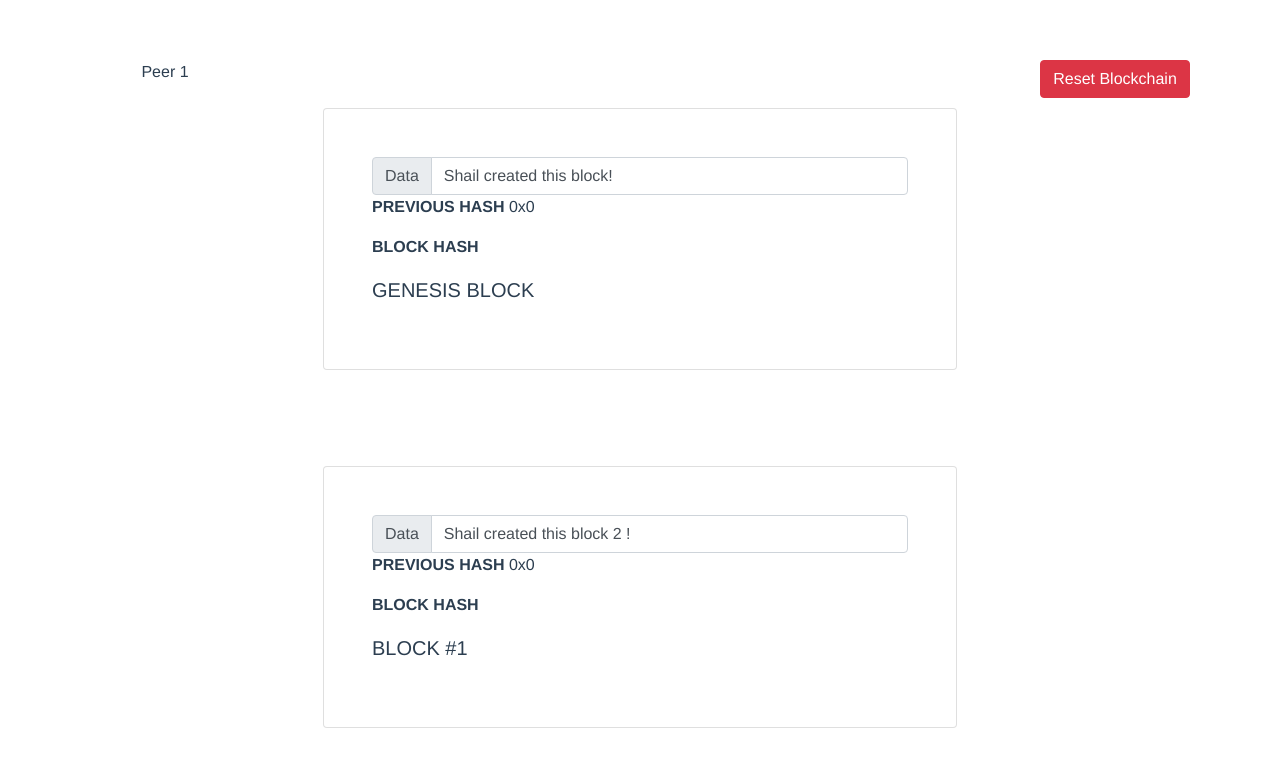
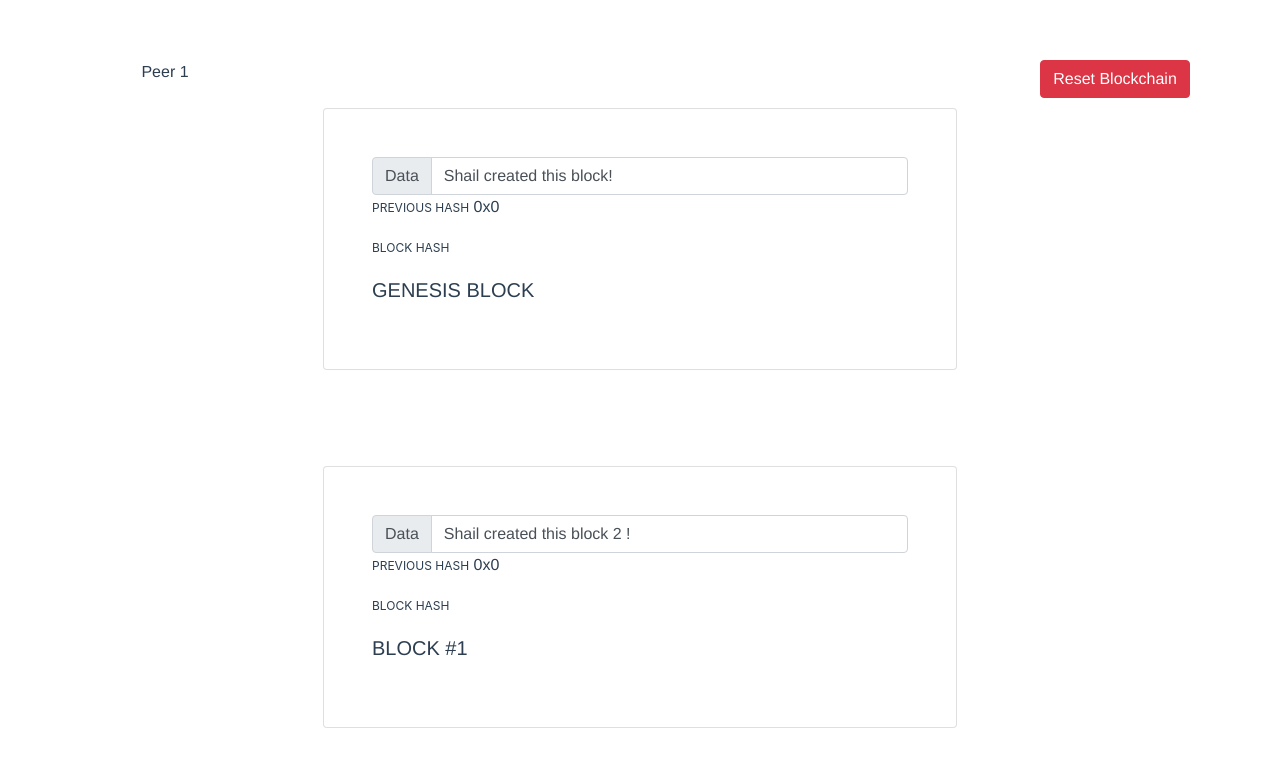
Before and after one commit to shailscript/blockchain-app, a Vue app: page / in a window 1280 px wide. Shown: the top 774 px of the page. Built offline with nearby package versions, Linux system fonts and the light colour scheme.

Commit message:
Block submit action

```diff
--- a/src/components/AddBlock.vue
+++ b/src/components/AddBlock.vue
@@ -6,7 +6,7 @@
             </div>
             <input type="text" class="form-control" placeholder="Block Data" v-model="data">
         </div>
-        <button class="btn btn-warning mx-5 mt-5">Create Block</button>
+        <button class="btn btn-warning mx-5 mt-5" @click="submitBlock">Create Block</button>
     </div>
 </template>
 
@@ -16,6 +16,13 @@ export default {
         return {
             data: '',
         }
+    },
+    methods: {
+        submitBlock() {
+            if(this.data !== '') {
+                this.$store.dispatch('createBlock', this.data);
+            }
+        }
     }
 }
 </script>
--- a/src/components/Block.vue
+++ b/src/components/Block.vue
@@ -6,8 +6,8 @@
             </div>
             <input type="text" class="form-control" placeholder="Block Data" :value="block.data">
         </div>
-        <p class="text-left"><strong>PREVIOUS HASH</strong> {{ block.previous_hash }}</p>
-        <p class="text-left"><strong>BLOCK HASH</strong> {{ block.hash }}</p>
+        <p class="text-left"><span class="hash">PREVIOUS HASH</span> <span>{{ block.previous_hash }}</span></p>
+        <p class="text-left"><span class="hash">BLOCK HASH</span> <span>{{ block.hash }}</span></p>
         <div class="d-flex justify-content-between">
             <p class="lead"><strong>{{ blockName }}</strong></p>
         </div>
@@ -32,5 +32,8 @@ export default {
 
 
 <style scoped>
-
+.hash {
+        font-family: DINPro,-apple-system,BlinkMacSystemFont,Segoe UI,Roboto,Oxygen,Ubuntu,Cantarell,Fira Sans,Droid Sans,Helvetica Neue,sans-serif;
+        font-size: 12px;
+    }
 </style>
--- a/src/store.js
+++ b/src/store.js
@@ -40,7 +40,8 @@ export default new Vuex.Store({
           timestamp: '',
           data: 'Shail created this block!',
           previous_hash: '0x0',
-          nonce: 0
+          nonce: 0,
+          hash: ''
         }
       ]
     },
@@ -50,5 +51,15 @@ export default new Vuex.Store({
     }
   },
 
-  actions: {}
+  actions: {
+    createBlock( { commit, state}, data ) {
+      let block = {
+          index: state.blockchain.length,
+          timestamp: Date.now(),
+          data: data,
+          previous_hash: state.blockchain[state.blockchain.length - 1].hash,
+          nonce: 0
+      }
+    }
+  }
 });
```
